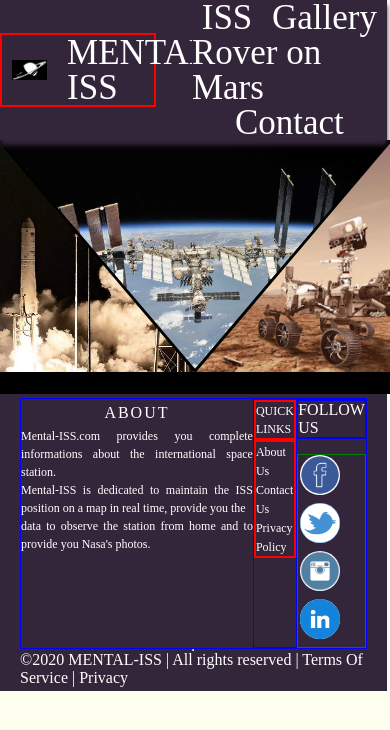
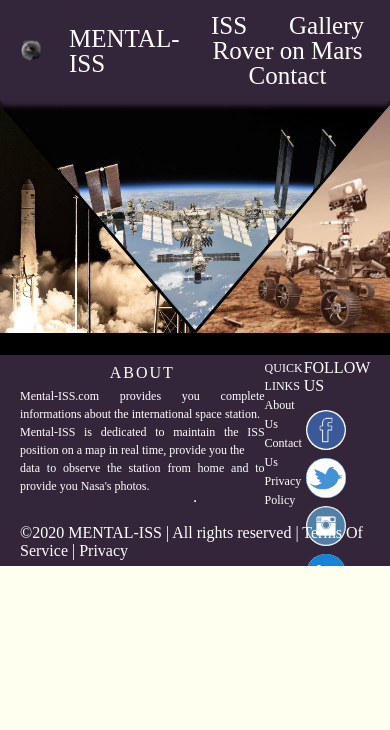
Before and after one commit to WildCodeSchool/lille-0920b-js-mentali-iss, a React (Create React App) app: page / in a window 390 px wide. Shown: the top 730 px of the page. Built offline with nearby package versions, Linux system fonts and the light colour scheme.

Commit message:
responsive 2/3

```diff
--- a/package.json
+++ b/package.json
@@ -8,6 +8,7 @@
     "@testing-library/user-event": "^12.1.10",
     "leaflet": "^1.7.1",
     "react": "^17.0.1",
+    "react-burger-menu": "^2.9.0",
     "react-dom": "^17.0.1",
     "react-leaflet": "^2.8.0",
     "react-scripts": "4.0.0",
--- a/src/App.js
+++ b/src/App.js
@@ -4,6 +4,7 @@
 //import ViewISS from './components/ViewISS';
 import Header from "./components/Header";
 import Footer from "./components/Footer";
+
 
 function App() {
   return (
--- /dev/null
+++ b/src/components/BurgerMenu.css
@@ -0,0 +1,76 @@
+html,
+body {
+  margin: 0;
+}
+
+#App {
+  font-family: sans-serif;
+  height: 100vh;
+}
+
+#page-wrap {
+  text-align: center;
+  overflow: auto;
+  top: 45%;
+  position: relative;
+}
+
+.bm-item {
+  display: inline-block;
+
+  /* Our sidebar item styling */
+  text-decoration: none;
+  margin-bottom: 10px;
+  color: #d1d1d1;
+  transition: color 0.2s;
+}
+
+.bm-item:hover {
+  color: white;
+}
+
+.bm-burger-button {
+  position: fixed;
+  width: 36px;
+  height: 30px;
+  right: 36px;
+  top: 36px;
+}
+
+/* Color/shape of burger icon bars */
+.bm-burger-bars {
+  background: #373a47;
+}
+
+/* Position and sizing of clickable cross button */
+.bm-cross-button {
+  height: 24px;
+  width: 24px;
+}
+
+/* Color/shape of close button cross */
+.bm-cross {
+  background: #bdc3c7;
+}
+
+/* General sidebar styles */
+.bm-menu {
+  background: #000;
+  padding: 2.5em 1.5em 0;
+  font-size: 1.15em;
+}
+
+/* Morph shape necessary with bubble or elastic */
+.bm-morph-shape {
+  fill: #373a47;
+}
+
+/* Wrapper for item list */
+.bm-item-list {
+  color: #b8b7ad;
+}
+
+/* Styling of overlay */
+.bm-overlay {
+  background: rgba(0, 0, 0, 0.3);
+}
--- /dev/null
+++ b/src/components/BurgerMenu.jsx
@@ -0,0 +1,16 @@
+import React from "react";
+import "./BurgerMenu.css";
+import SideBar from "./Sidebar";
+
+function BurgerMenu() {
+  return (
+    <div id="App">
+      <SideBar pageWrapId={"page-wrap"} outerContainerId={"App"} />
+      <div id="page-wrap">
+        <h1>Click to show menu</h1>
+      </div>
+    </div>
+  );
+}
+
+export default BurgerMenu;
--- a/src/components/Footer.jsx
+++ b/src/components/Footer.jsx
@@ -9,7 +9,7 @@
 
 const device = {
   xs: `(max-width: ${size.xs})`,
-  sm: `(min-width: ${size.sm})`,
+  sm: `(max-width: ${size.sm})`,
   lg: `(min-width: ${size.lg})`,
  };
 
@@ -26,6 +26,14 @@
   color: white;
   line-height: 18px;
   overflow-x: hidden;
+  @media ${device.xs} {
+    width: 100vw;
+  }
+  @media ${device.sm} {
+    width: 100vw;
+    height: 25vh;
+    }
+
 `;
 
 const Footcontainer = styled.div`
@@ -42,7 +50,6 @@
   justify-content: space-between;
   width: 100%;
   height: 60%;
-  border: solid blue 1px;
   @media ${device.xs} {
     display: flex;
     flex-direction: column;
@@ -58,9 +65,7 @@
   height: 20%;
   @media ${device.xs} {
    display:none;
-}
-
-`;
+}`;
 
 const Col1 = styled.div`
   text-align: justify;
@@ -69,17 +74,17 @@
   align-items: center;
   @media ${device.xs} {
     display: none;
-}
-`;
+}`;
 
 const Col2 = styled.div`
   width: 20%;
   display: flex;
   flex-direction: column;
   align-items: center;
-  border: solid 1px blue;
   @media ${device.xs} {
    width: 100%;
+   margin-top: 5px;
+   margin-bottom: 10px;
 }`;
 
 const Col3 = styled.div`
@@ -87,6 +92,12 @@
   display: flex;
   flex-direction: column;
   align-items: center;
+  @media ${device.xs} {
+   flex-direction: row;
+   justify-content: center;
+   align-items: center;
+   width: 100vw;
+}
 `;
 
 const H4 = styled.h4`
@@ -103,18 +114,21 @@
 
 const H4BIS = styled.h4`
   font-size: 12px;
-  border: solid 2px red;
-`;
+  @media ${device.xs} {
+   font-size: 12px;
+   margin-right: 5px;
+   margin-bottom: 3px;
+}`;
 const H4TER =styled.h4 `
-  border: solid 2px blue;
   @media ${device.xs} {
-   font-size: 8px;
+   font-size: 12px;
+   margin-right: 5px;
+   margin-bottom: 3px;
 }`;
 
 const Footerlinks = styled.ul`
   padding-left: 0;
   list-style: none;
-  border: solid 2px red;
   @media ${device.xs} {
    text-align: center;
 }
@@ -131,9 +145,9 @@
 `;
 const Socialicons = styled.ul`
   margin-top: 15px;
-  border: solid 1px green;
   @media ${device.xs} {
    display: flex;
+   margin-top: 5px;
 }
 `;
 
@@ -157,19 +171,39 @@
   &:hover {
     background-color: darkblue;
   }
+  @media ${device.xs} {
+   width: 20px;
+   height: 20px;
+   line-height: 20px;
+   &:hover {
+    background-color:"#FFF"
+  }
+}
 `;
 
 const Fb = styled.img`
   width: 40px;
+  @media ${device.xs} {
+   width: 20px;
+}
 `;
 const Tweet = styled.img`
   width: 40px;
+  @media ${device.xs} {
+   width: 20px;
+}
 `;
 const Insta = styled.img`
   width: 40px;
+  @media ${device.xs} {
+   width: 20px;
+}
 `;
 const LinkDin = styled.img`
   width: 40px;
+  @media ${device.xs} {
+   width: 20px;
+}
 `;
 
 const Footer2 = () => {
--- a/src/components/FrontPage.jsx
+++ b/src/components/FrontPage.jsx
@@ -8,8 +8,8 @@
 
 const device = {
   xs: `(max-width: ${size.xs})`,
-  sm: `(min-width: ${size.sm})`,
-  lg: `(min-width: ${size.lg})`,
+  sm: `(max-width: ${size.sm})`,
+  lg: `(max-width: ${size.lg})`,
  };
 
 
@@ -55,7 +55,9 @@
   }
   @media ${device.xs} {
     position: relative;
+    margin-top: -2px;
     }
+
 `;
 
 const TriangleGauche = styled.img`
@@ -89,7 +91,11 @@
   @media ${device.xs} {
     position: absolute;
     top: 15vh;
-    right: 8vh;
+    right: 20vh;
+    font-size: 2em;
+    opacity: 100;
+    color: black;
+    font-weight: bold;
     }
 `;
 
@@ -110,6 +116,10 @@
     position: absolute;
     top: 50vh;
     left: 30vh;
+    font-size: 2em;
+    opacity: 100;
+    color:black;
+    font-weight: bold;
     }
 `;
 
@@ -130,6 +140,10 @@
     position: absolute;
     top: 80vh;
     left: 30vh;
+    font-size: 2em;
+    opacity: 100;
+    color:white;
+    font-weight: bold;
   }
 `;
 
--- a/src/components/Header.jsx
+++ b/src/components/Header.jsx
@@ -1,5 +1,7 @@
 import React from "react";
 import styled from "styled-components";
+import BurgerMenu from "./BurgerMenu";
+
 
 const size = {
   xs: '320px',
@@ -9,7 +11,7 @@
 
 const device = {
   xs: `(max-width: ${size.xs})`,
-  sm: `(min-width: ${size.sm})`,
+  sm: `(max-width: ${size.sm})`,
   lg: `(min-width: ${size.lg})`,
  };
 
@@ -28,6 +30,13 @@
   position: sticky;
   z-index: 10000;
   overflow-x: hidden;
+  @media ${device.xs} {
+    width: 100vw;
+    }
+  @media ${device.sm} {
+    width: 100vw;
+    height: 12vh;
+    }
 `;
 const LogoMentali = styled.a`
   display: flex;
@@ -36,14 +45,19 @@
   text-decoration: none;
   width: 40vw;
   height: auto;
-  border: solid 2px red;
+  @media ${device.xs} {
+    width: 80vw;;
+    }
 
 `;
 const LogoISS = styled.img`
-  width: 9vw;
+  width: 10vw;
   height: auto;
   margin: 10px 20px 10px 10px;
   text-decoration: none;
+  @media ${device.xs} {
+  width: 15vw;
+    }
 `;
 
 const Brand = styled.h2`
@@ -52,9 +66,12 @@
   &:hover {
     color: #3366cc;
     text-decoration: none;
-  }
+  };
   @media ${device.xs} {
     font-size: 10px;
+    }
+  @media ${device.sm} {
+    font-size: 25px;;
     }`;
 
 const Navbar = styled.ul`
@@ -68,8 +85,7 @@
   background-color: #34263a;
   @media ${device.xs} {
     display: none;
-}
-`;
+  }`;
 
 const Navlink = styled.a`
   text-decoration: none;
@@ -79,15 +95,26 @@
     color: #3366cc;
     text-decoration: none;
   }
+  @media ${device.sm} {
+  font-size: 25px;
+  margin-right: 10px;
+    }
+    @media ${device.sm} {
+    margin-right: 10px;
+    }
 `;
+
 const Header = () => {
   return (
     <Headercont>
       <div className="logo-iss">
         <LogoMentali href="#1">
-          <LogoISS src="/photos/logoISS.jpg" alt="logo" />
+          <LogoISS src="/photos/world.png" alt="logo" />
           <Brand>MENTAL-ISS</Brand>
         </LogoMentali>
+      </div>
+      <div>
+
       </div>
       <Navbar>
         <Navlink href="#2">
--- /dev/null
+++ b/src/components/Sidebar.jsx
@@ -0,0 +1,26 @@
+import React from "react";
+import { slide as Menu } from "react-burger-menu";
+
+function BurgerMenu(props) {
+  return (
+    <Menu {...props}>
+      <a className="menu-item" href="/">
+        Home
+      </a>
+
+      <a className="menu-item" href="/about">
+        About
+      </a>
+
+      <a className="menu-item" href="/services">
+        Services
+      </a>
+
+      <a className="menu-item" href="/contact">
+        Contact us
+      </a>
+    </Menu>
+  );
+};
+
+export default BurgerMenu;
--- a/src/index.js
+++ b/src/index.js
@@ -4,6 +4,7 @@
 import './index.css';
 import App from './App';
 import reportWebVitals from './reportWebVitals';
+
 
 ReactDOM.render(
   <React.StrictMode>
```
Also changed, not shown: public/photos/world.png (added), 1 other file (tests, documents, lock files or other folders).
